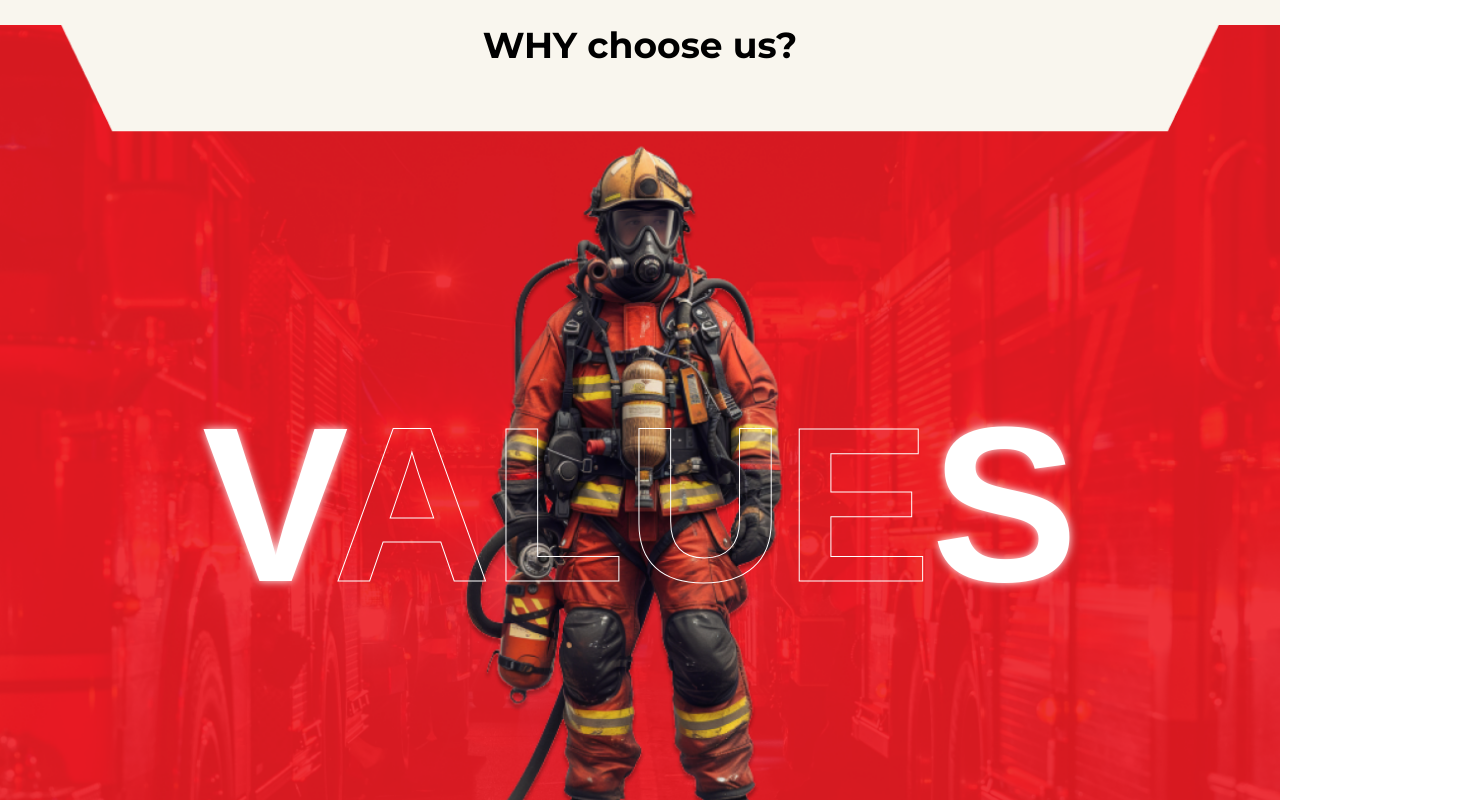
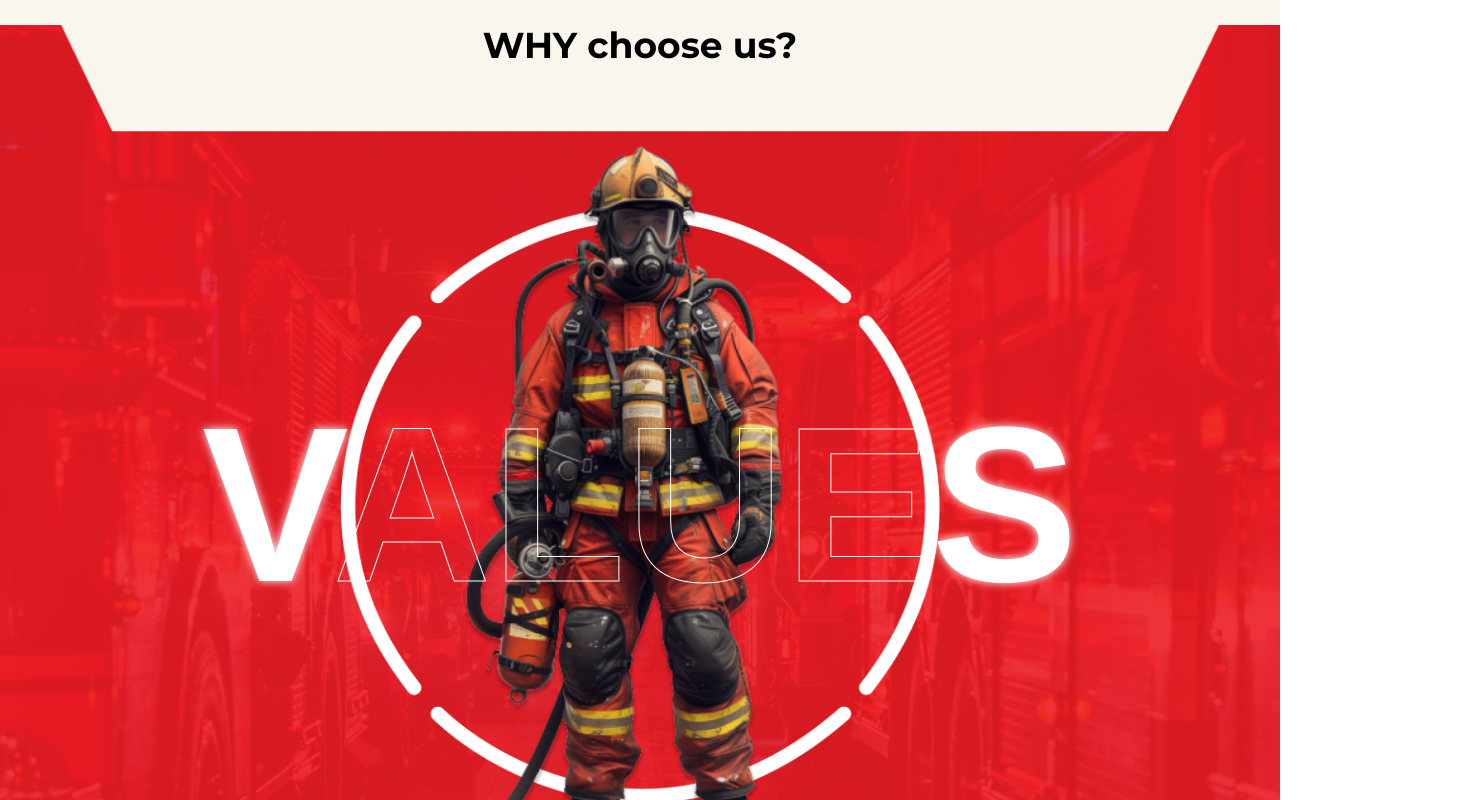
Before and after one commit to KRShanto/fire-safety-management, a Next.js app: page / in a window 1280 px wide. Shown: the part 3700-4500 px from the top of the page, 1480 px wide, since content can reach past the window. Built offline with nearby package versions, Linux system fonts and the light colour scheme; a web font is replaced by a local one.

Commit message:
Animate the Values section

```diff
--- a/src/app/(home)/Values.tsx
+++ b/src/app/(home)/Values.tsx
@@ -1,8 +1,110 @@
-import { Alumni_Sans, Montserrat } from "next/font/google";
+"use client";
 import Image from "next/image";
-import React from "react";
+import React, { useRef } from "react";
 
 export default function Values() {
+  const startingArrowTopLeft = useRef<HTMLDivElement>(null);
+  const startingArrowTopRight = useRef<HTMLDivElement>(null);
+  const startingArrowBottomLeft = useRef<HTMLDivElement>(null);
+  const startingArrowBottomRight = useRef<HTMLDivElement>(null);
+
+  const lineArrowTopLeft = useRef<HTMLDivElement>(null);
+  const lineArrowTopRight = useRef<HTMLDivElement>(null);
+  const lineArrowBottomLeft = useRef<HTMLDivElement>(null);
+  const lineArrowBottomRight = useRef<HTMLDivElement>(null);
+
+  const lineArrowMiddleLeft = useRef<HTMLDivElement>(null);
+  const lineArrowMiddleRight = useRef<HTMLDivElement>(null);
+
+  const topLeftText = useRef<HTMLDivElement>(null);
+  const topRightText = useRef<HTMLDivElement>(null);
+  const bottomLeftText = useRef<HTMLDivElement>(null);
+  const bottomRightText = useRef<HTMLDivElement>(null);
+  const middleLeftText = useRef<HTMLDivElement>(null);
+  const middleRightText = useRef<HTMLDivElement>(null);
+
+  const onHover = () => {
+    const startingArrows = [
+      startingArrowTopLeft.current,
+      startingArrowTopRight.current,
+      startingArrowBottomLeft.current,
+      startingArrowBottomRight.current,
+    ];
+    const lineArrows = [
+      lineArrowTopLeft.current,
+      lineArrowTopRight.current,
+      lineArrowBottomLeft.current,
+      lineArrowBottomRight.current,
+      lineArrowMiddleLeft.current,
+      lineArrowMiddleRight.current,
+    ];
+    const texts = [
+      topLeftText.current,
+      topRightText.current,
+      bottomLeftText.current,
+      bottomRightText.current,
+      middleLeftText.current,
+      middleRightText.current,
+    ];
+
+    startingArrows.forEach((arrow) => {
+      arrow!.style.opacity = "1";
+    });
+
+    setTimeout(() => {
+      lineArrows.forEach((arrow) => {
+        arrow!.style.opacity = "1";
+      });
+    }, 100);
+
+    setTimeout(() => {
+      texts.forEach((text) => {
+        text!.style.opacity = "1";
+      });
+    }, 200);
+  };
+
+  const onHoverOut = () => {
+    const startingArrows = [
+      startingArrowTopLeft.current,
+      startingArrowTopRight.current,
+      startingArrowBottomLeft.current,
+      startingArrowBottomRight.current,
+    ];
+    const lineArrows = [
+      lineArrowTopLeft.current,
+      lineArrowTopRight.current,
+      lineArrowBottomLeft.current,
+      lineArrowBottomRight.current,
+      lineArrowMiddleLeft.current,
+      lineArrowMiddleRight.current,
+    ];
+    const texts = [
+      topLeftText.current,
+      topRightText.current,
+      bottomLeftText.current,
+      bottomRightText.current,
+      middleLeftText.current,
+      middleRightText.current,
+    ];
+
+    texts.forEach((text) => {
+      text!.style.opacity = "0";
+    });
+
+    setTimeout(() => {
+      lineArrows.forEach((arrow) => {
+        arrow!.style.opacity = "0";
+      });
+    }, 100);
+
+    setTimeout(() => {
+      startingArrows.forEach((arrow) => {
+        arrow!.style.opacity = "0";
+      });
+    }, 200);
+  };
+
   return (
     <div className="relative flex h-[60rem] w-full flex-col items-center bg-[#F9F6EE]">
       <Image
@@ -13,21 +115,128 @@ export default function Values() {
         className="absolute"
       />
 
-      <h2 className="font-montserrat z-20 text-4xl font-bold">
-        <span className="text-primary uppercase">Why</span> choose us?
+      <h2 className="z-20 font-montserrat text-4xl font-bold">
+        <span className="uppercase text-primary">Why</span> choose us?
       </h2>
 
-      <div className="absolute top-[50%] z-20 -translate-y-1/2 transform">
+      <div className="absolute top-[50%] z-20 w-[50rem] -translate-y-1/2 transform">
+        {/* invisible div for hover */}
+        <div
+          className="absolute left-1/2 top-1/2 z-50 h-[45rem] w-[30rem] -translate-x-1/2 -translate-y-1/2 cursor-pointer"
+          onMouseEnter={onHover}
+          onMouseLeave={onHoverOut}
+        ></div>
+
         <Image
           src="/Fire-figher.png"
           width={500}
           height={500}
           alt="Fire fighter"
+          className="absolute left-1/2 top-1/2 z-30 -translate-x-1/2 -translate-y-1/2"
         />
-
-        <h2 className="text-white-shadow font-alumni absolute left-[50%] top-[50%] -translate-x-1/2 -translate-y-1/2 text-[220px] font-bold uppercase text-white">
+        <Image
+          src="/Circle.png"
+          width={600}
+          height={500}
+          alt="Circle"
+          className="absolute left-1/2 top-1/2 -translate-x-1/2 -translate-y-1/2"
+        />
+        <h2 className="text-white-shadow absolute left-[50%] top-[50%] z-40 -translate-x-1/2 -translate-y-1/2 font-alumni text-[220px] font-bold uppercase text-white">
           V<span className="stroke-white">Alue</span>s
         </h2>
+        {/* Starting Arrow top-left */}
+        <div
+          className="absolute left-[95px] top-[-225px] h-2 w-24 rotate-[30deg] transform rounded-lg bg-white opacity-0 transition-opacity duration-300 ease-in-out"
+          ref={startingArrowTopLeft}
+        ></div>
+        {/* Starting Arrow top-right */}
+        <div
+          className="absolute right-[95px] top-[-225px] h-2 w-24 -rotate-[30deg] transform rounded-lg bg-white opacity-0 transition-opacity duration-300 ease-in-out"
+          ref={startingArrowTopRight}
+        ></div>
+        {/* Starting Arrow bottom-left */}
+        <div
+          className="absolute bottom-[-225px] left-[95px] h-2 w-24 -rotate-[30deg] transform rounded-lg bg-white opacity-0 transition-opacity duration-300 ease-in-out"
+          ref={startingArrowBottomLeft}
+        ></div>
+        {/* Starting Arrow bottom-right */}
+        <div
+          className="absolute bottom-[-225px] right-[95px] h-2 w-24 rotate-[30deg] transform rounded-lg bg-white opacity-0 transition-opacity duration-300 ease-in-out"
+          ref={startingArrowBottomRight}
+        ></div>
+        {/* Line Arrow top-left */}
+        <div
+          className="absolute left-[-181px] top-[-248px] h-2 w-72 transform rounded-lg bg-white opacity-0 transition-opacity duration-300 ease-in-out"
+          ref={lineArrowTopLeft}
+        ></div>
+        {/* Line Arrow top-right */}
+        <div
+          className="absolute right-[-181px] top-[-248px] h-2 w-72 transform rounded-lg bg-white opacity-0 transition-opacity duration-300 ease-in-out"
+          ref={lineArrowTopRight}
+        ></div>
+        {/* Line Arrow bottom-left */}
+        <div
+          className="absolute bottom-[-248px] left-[-181px] h-2 w-72 transform rounded-lg bg-white opacity-0 transition-opacity duration-300 ease-in-out"
+          ref={lineArrowBottomLeft}
+        ></div>
+        {/* Line Arrow bottom-right */}
+        <div
+          className="absolute bottom-[-248px] right-[-181px] h-2 w-72 transform rounded-lg bg-white opacity-0 transition-opacity duration-300 ease-in-out"
+          ref={lineArrowBottomRight}
+        ></div>
+        {/* Line Arrow middle-left */}
+        <div
+          className="absolute left-[-173px] top-[50%] h-2 w-72 transform rounded-lg bg-white opacity-0 transition-opacity duration-300 ease-in-out"
+          ref={lineArrowMiddleLeft}
+        ></div>
+        {/* Line Arrow middle-right */}
+        <div
+          className="absolute right-[-173px] top-[50%] h-2 w-72 transform rounded-lg bg-white opacity-0 transition-opacity duration-300 ease-in-out"
+          ref={lineArrowMiddleRight}
+        ></div>
+
+        {/* Top left text */}
+        <h3
+          className="absolute left-[-315px] top-[-258px] text-xl font-semibold text-white opacity-0 transition-opacity duration-300 ease-in-out"
+          ref={topLeftText}
+        >
+          Acountability
+        </h3>
+        {/* Top right text */}
+        <h3
+          className="absolute right-[-315px] top-[-270px] text-xl font-semibold text-white opacity-0 transition-opacity duration-300 ease-in-out"
+          ref={topRightText}
+        >
+          Customer <br /> Satisfaction
+        </h3>
+        {/* Bottom left text */}
+        <h3
+          className="absolute bottom-[-265px] left-[-315px] text-xl font-semibold text-white opacity-0 transition-opacity duration-300 ease-in-out"
+          ref={bottomLeftText}
+        >
+          High-quality <br /> products
+        </h3>
+        {/* Bottom right text */}
+        <h3
+          className="absolute bottom-[-258px] right-[-380px] text-xl font-semibold text-white opacity-0 transition-opacity duration-300 ease-in-out"
+          ref={bottomRightText}
+        >
+          Team & Leadership
+        </h3>
+        {/* Middle left text */}
+        <h3
+          className="absolute left-[-290px] top-[-10px] text-xl font-semibold text-white opacity-0 transition-opacity duration-300 ease-in-out"
+          ref={middleLeftText}
+        >
+          Innovation
+        </h3>
+        {/* Middle right text */}
+        <h3
+          className="absolute right-[-440px] top-[-20px] text-xl font-semibold text-white opacity-0 transition-opacity duration-300 ease-in-out"
+          ref={middleRightText}
+        >
+          Adopting the newest <br /> Technologies & Standards
+        </h3>
       </div>
     </div>
   );
```
Also changed, not shown: public/Circle.png (added).
